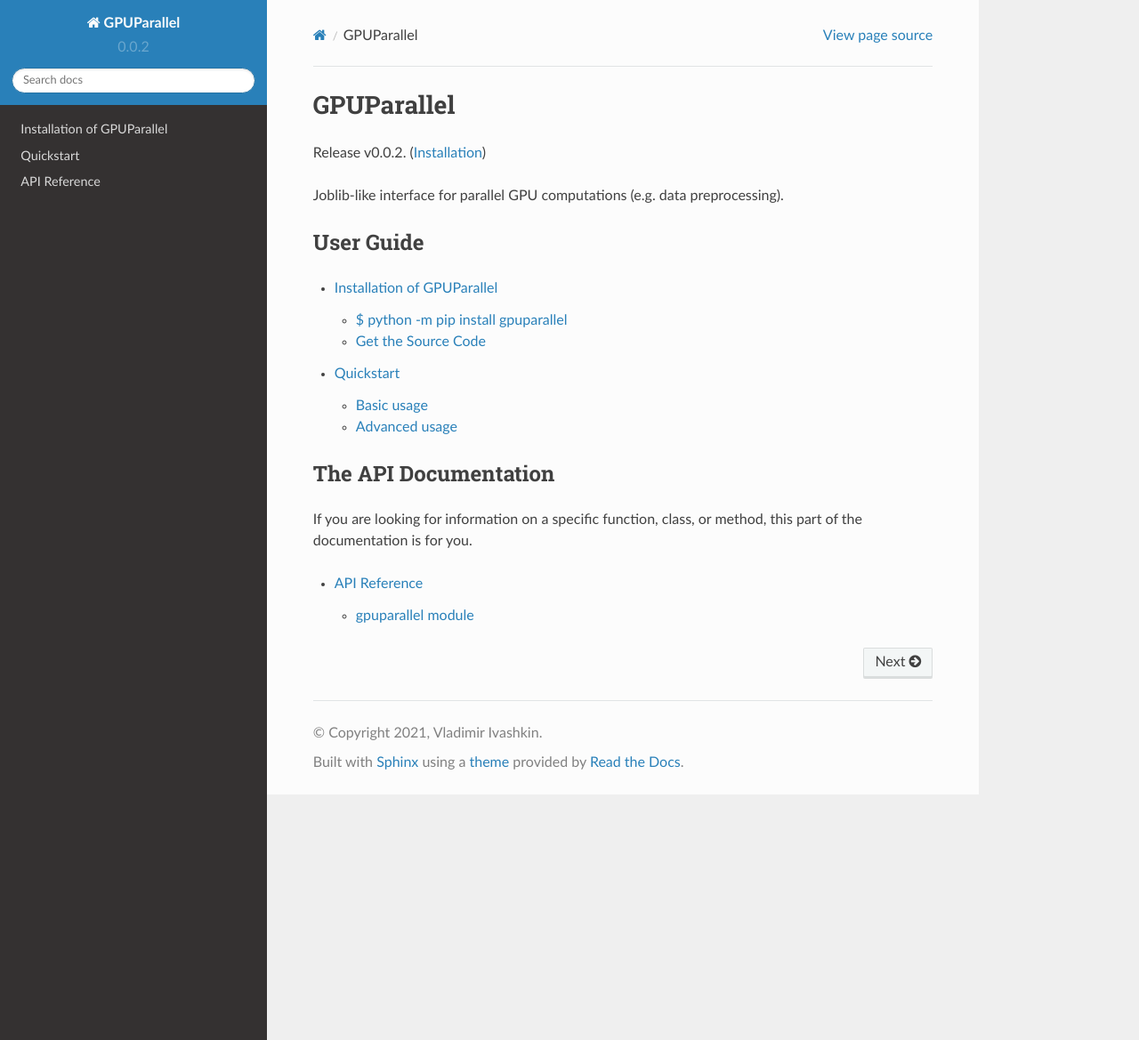
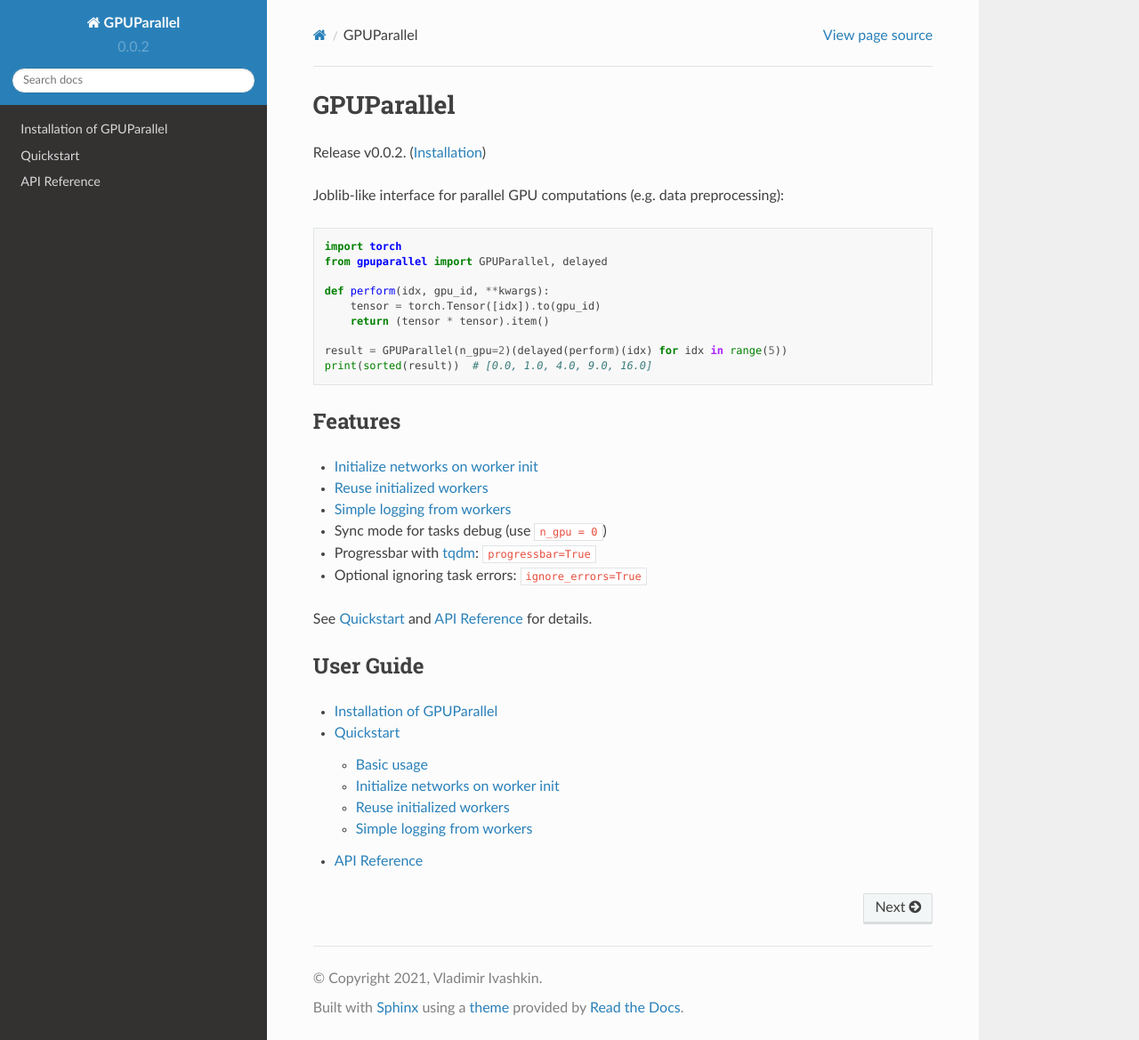
Before and after one commit to vlivashkin/GPUParallel, a Sphinx documentation site: the page built from docs/source/index.rst, in a window 1280 px wide and 1169 px high. Shown: the whole window at 89% size. Built offline with Sphinx 7.4.7 and the Read the Docs theme 2.0.0, drawn with Linux system fonts in a browser that asks for light colours.

Commit message:
improve docs

```diff
--- a/docs/source/api.rst
+++ b/docs/source/api.rst
@@ -1,8 +1,5 @@
 API Reference
-===================
-
-gpuparallel module
-------------------------------
+=============
 
 .. automodule:: gpuparallel
    :members:
--- a/docs/source/conf.py
+++ b/docs/source/conf.py
@@ -36,6 +36,7 @@
 # ones.
 extensions = [
     'sphinx.ext.autodoc',
+    'sphinx.ext.autosectionlabel',
     'sphinx.ext.intersphinx',
     'sphinx.ext.todo',
     'sphinx.ext.viewcode',
--- a/docs/source/index.rst
+++ b/docs/source/index.rst
@@ -4,27 +4,42 @@
    contain the root `toctree` directive.
 
 GPUParallel
-=======================================
+===========
 
 Release v\ |version|. (:ref:`Installation <install>`)
 
-Joblib-like interface for parallel GPU computations (e.g. data preprocessing).
+Joblib-like interface for parallel GPU computations (e.g. data preprocessing)::
+
+   import torch
+   from gpuparallel import GPUParallel, delayed
+
+   def perform(idx, gpu_id, **kwargs):
+       tensor = torch.Tensor([idx]).to(gpu_id)
+       return (tensor * tensor).item()
+
+   result = GPUParallel(n_gpu=2)(delayed(perform)(idx) for idx in range(5))
+   print(sorted(result))  # [0.0, 1.0, 4.0, 9.0, 16.0]
+
+Features
+--------
+
+- :ref:`Initialize networks on worker init`
+- :ref:`Reuse initialized workers`
+- :ref:`Simple logging from workers`
+- Sync mode for tasks debug (use ``n_gpu = 0``)
+- Progressbar with tqdm_: ``progressbar=True``
+- Optional ignoring task errors: ``ignore_errors=True``
+
+See :ref:`Quickstart` and :ref:`API Reference` for details.
+
+.. _tqdm: https://github.com/tqdm/tqdm
 
 User Guide
------------------------------
+----------
+
 .. toctree::
    :maxdepth: 2
 
    install
    quickstart
-
-The API Documentation
------------------------------
-
-If you are looking for information on a specific function, class, or method,
-this part of the documentation is for you.
-
-.. toctree::
-   :maxdepth: 2
-
    api
--- a/docs/source/quickstart.rst
+++ b/docs/source/quickstart.rst
@@ -9,54 +9,66 @@
 Basic usage
 -----------
 
-Create 2 workers to say hello::
+Calc squares of numbers::
 
-    from gpuparallel import GPUParallel
-    from functools import partial
-    import multiprocessing as mp
+   import torch
+   from gpuparallel import GPUParallel, delayed
 
-    mp.log_to_stderr()
-    mp.get_logger().setLevel('INFO')
+   def perform(idx, gpu_id, **kwargs):
+       tensor = torch.Tensor([idx]).to(gpu_id)
+       return (tensor * tensor).item()
 
-    def perform(idx, worker_id=None, gpu_id=None):
-        """
-        Function to be performed on worker. Variables `worker_id` and `gpu_id` will be
-        filled automatically with actual values of a current worker.
-        """
-        hi = f'Hello world #{idx} from worker #{worker_id} with GPU#{gpu_id}!'
-        mp.get_logger().info(hi)
+   result = GPUParallel(n_gpu=2)(delayed(perform)(idx) for idx in range(5))
+   print(sorted(result))  # [0.0, 1.0, 4.0, 9.0, 16.0]
 
-    GPUParallel(n_gpu=2)(partial(perform, idx) for idx in range(100))
+Initialize networks on worker init
+----------------------------------
 
-Advanced usage
---------------
+Function ``init_fn`` is called on init of every worker. All common resources (e.g. networks) can be initialized here.
+In this example we create 32 workers on 16 GPUs, init ``model`` when workers are starting and then reuse workers for several batches of tasks::
 
-Create 32 workers on 16 GPUs, init ``TheModel`` when workers are starting and then reuse workers for several batches of tasks::
-
-   from gpuparallel import GPUParallel
-   from functools import partial
+   from gpuparallel import GPUParallel, delayed
 
    def init(gpu_id=None, **kwargs):
-       """
-       This function will be called on init of every worker.
-       All common resources (e.g. networks) can be initialized here.
-       """
        global model
-
-       model = TheModel()
-       model.load_state_dict(torch.load(PATH))
-       model.to(gpu_id)
-       model.eval()
+       model = load_model().to(gpu_id)
 
    def perform(img, gpu_id=None, **kwargs):
        global model
+       return model(img.to(gpu_id))
 
-       img = img.to(gpu_id)
-       result = model(img)
-       return result
+   gp = GPUParallel(n_gpu=16, n_workers_per_gpu=2, init_fn=init)
+   results = gp(delayed(perform)(img) for img in fnames)
+
+Reuse initialized workers
+-------------------------
+
+Once workers are initialized, they keep live until ``GPUParallel`` object exist.
+You can perform several queues of tasks without reinitializing worker resources::
 
    gp = GPUParallel(n_gpu=16, n_workers_per_gpu=2, init_fn=init)
    overall_results = []
    for folder_images in folders:
-       folder_results = gp(partial(perform, img) for img in folder_images)
+       folder_results = gp(delayed(perform)(img) for img in folder_images)
        overall_results.extend(folder_results)
+   del gp  # this will close process pool to free memory
+
+Simple logging from workers
+---------------------------
+
+Use ``log_to_stderr()`` call to init logging, and ``log.info(message)`` to log info from workers::
+
+   from gpuparallel import GPUParallel, delayed, log_to_stderr, log
+
+   log_to_stderr()
+
+   def perform(idx, worker_id=None, gpu_id=None):
+       hi = f'Hello world #{idx} from worker #{worker_id} with GPU#{gpu_id}!'
+       log.info(hi)
+
+   GPUParallel(n_gpu=2)(delayed(perform)(idx) for idx in range(2))
+
+It will return::
+
+   [INFO/Worker-1(GPU1)]:Hello world #1 from worker #1 with GPU#1!
+   [INFO/Worker-0(GPU0)]:Hello world #0 from worker #0 with GPU#0!
```
Also changed, not shown: README.md (+38 -22 lines), docs/source/install.rst (+1 -9 lines), 2 other files.
